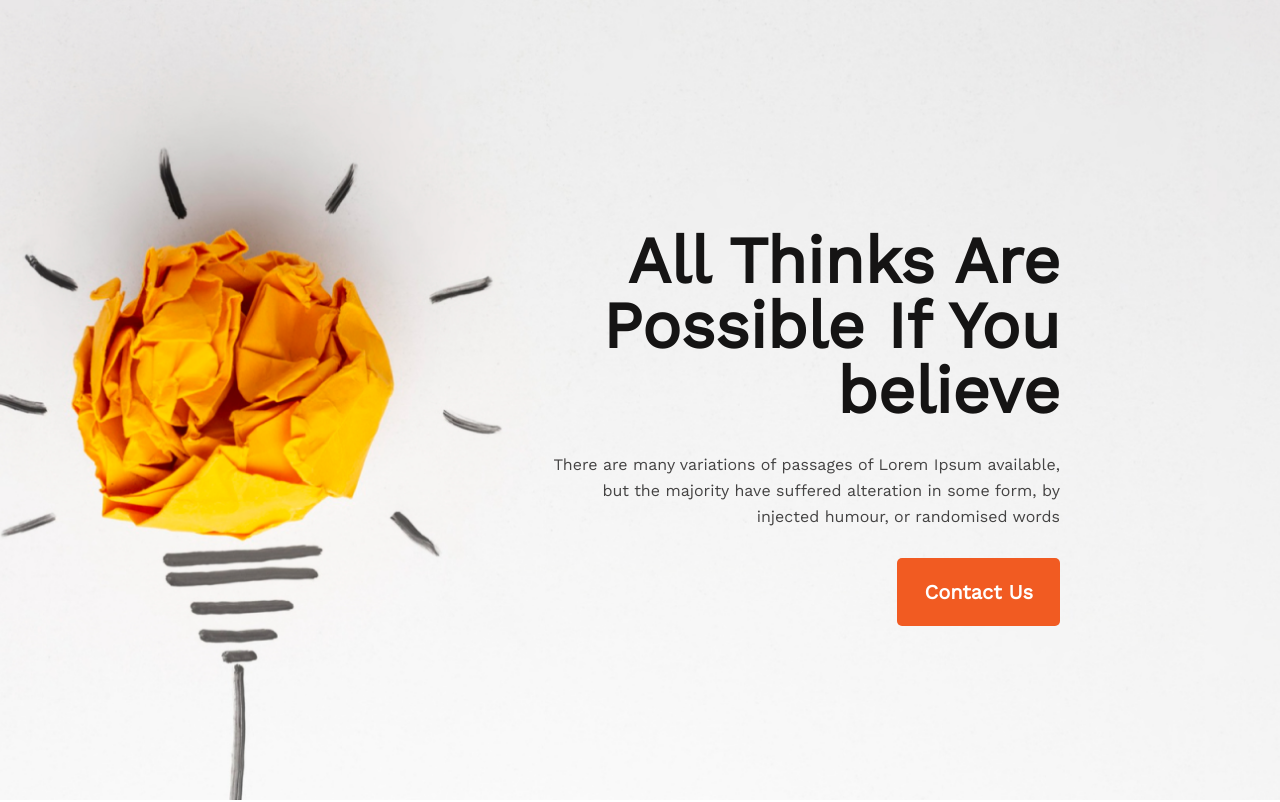
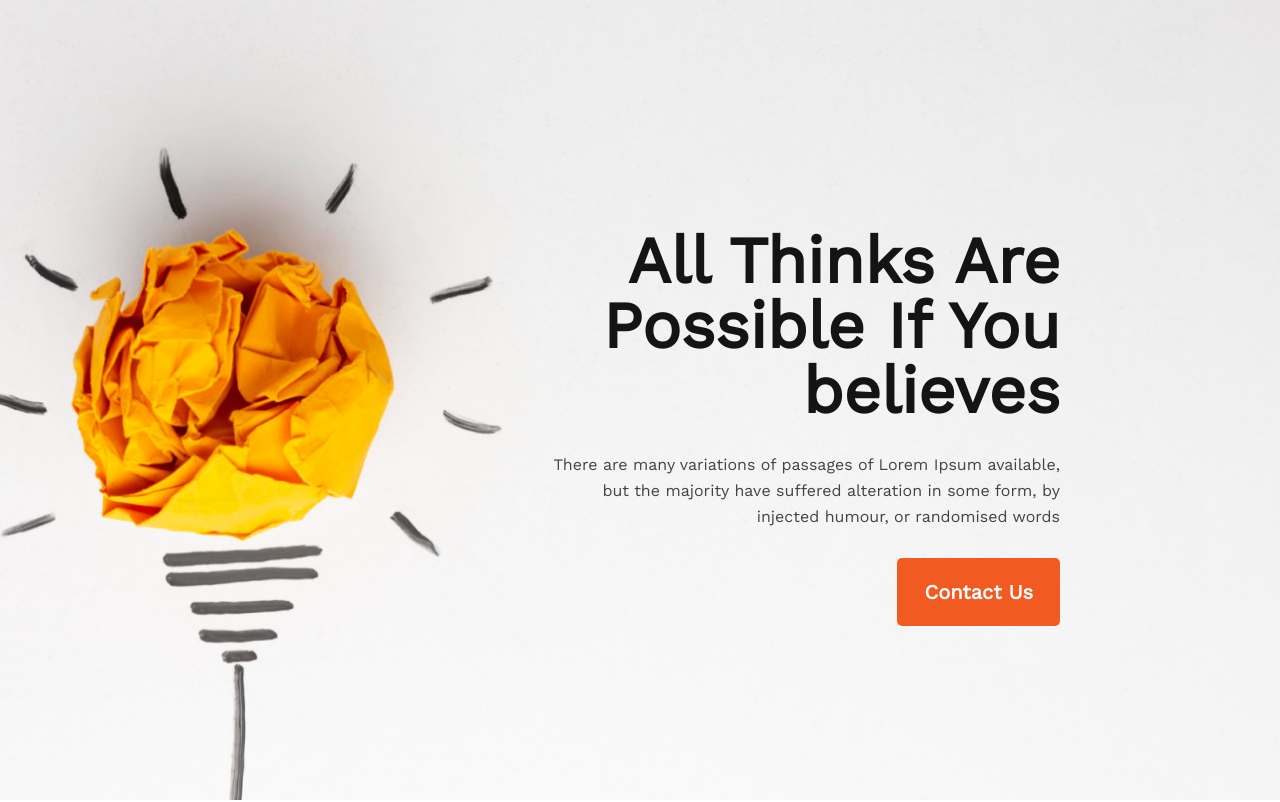
Before and after one commit to Masumbillah2062003/new-year-new-project, a plain HTML site: page index.html in a window 1280 px wide. Shown: the top 802 px of the page. Drawn offline with nearby package versions, Linux system fonts and the light colour scheme.

Commit message:
last commit add

```diff
--- a/index.html
+++ b/index.html
@@ -12,7 +12,7 @@
         <!-- header text related style -->
         <div class="header-content">
             <h1 class="header-text-title">
-                All Thinks Are Possible If You believe
+                All Thinks Are Possible If You believes
             </h1>
             <p class="all-text-description">
                 There are many variations of passages of Lorem Ipsum available, but the majority have suffered alteration in some form, by injected humour, or randomised words
```
